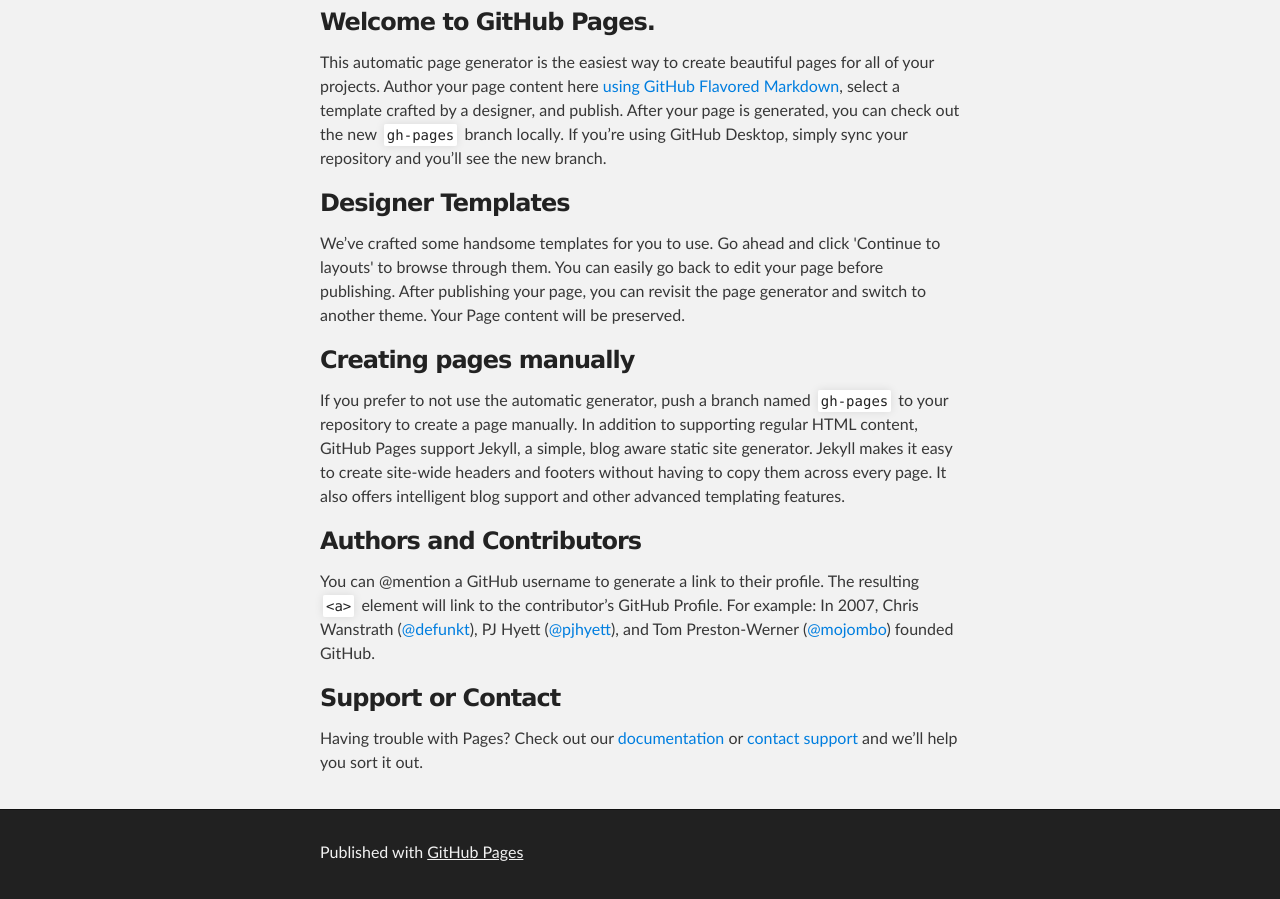
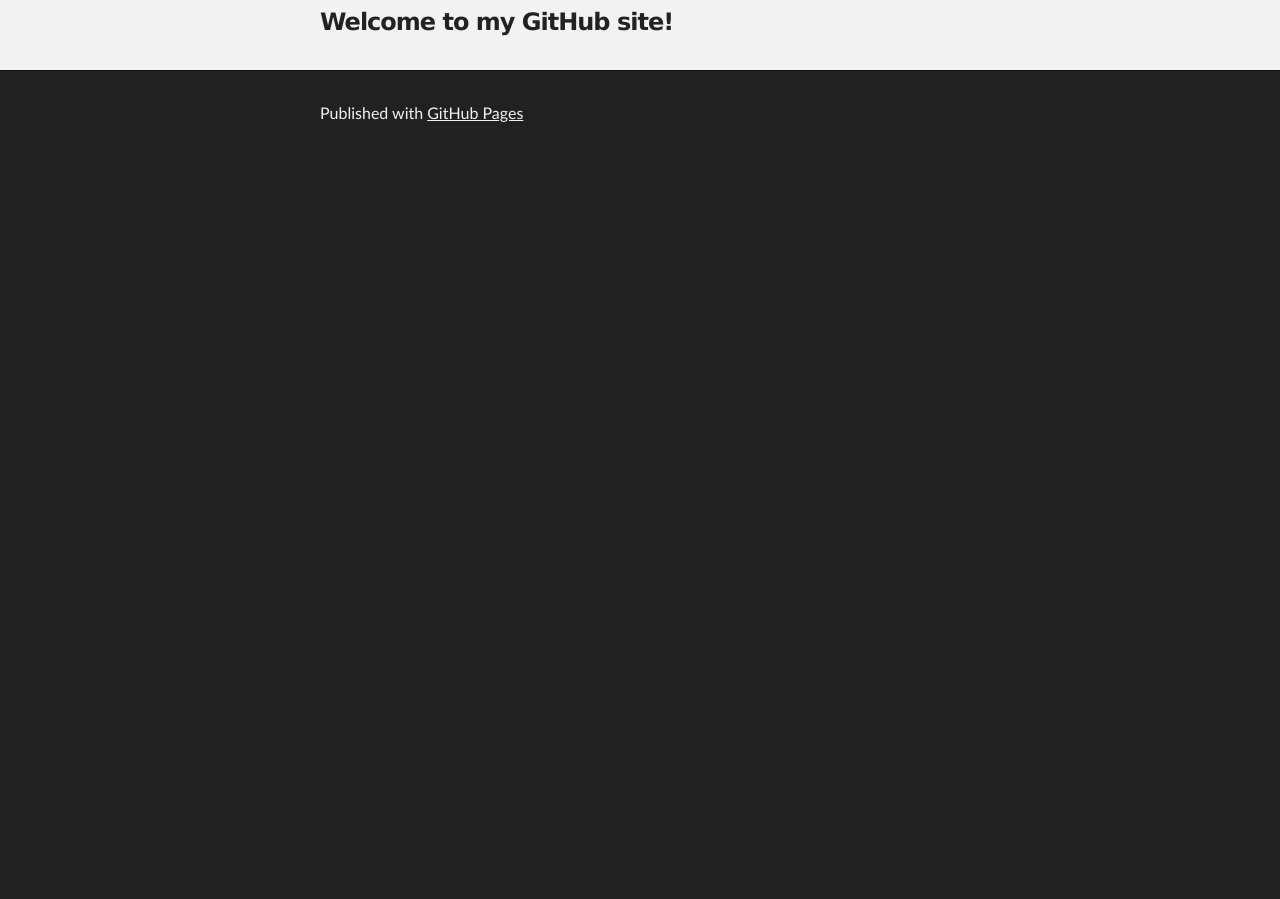
Before and after one commit to Pentiumerax/Pentiumerax.github.io, a plain HTML site: page index.html in a window 1280 px wide. Shown: the part 256-1155 px from the top of the page. After the commit the page ends 800 px from the top, so only its background shows below. Drawn offline with Linux system fonts and the light colour scheme.

Commit message:
Update index.html

```diff
--- a/index.html
+++ b/index.html
@@ -28,29 +28,7 @@
     <div id="main_content_wrap" class="outer">
       <section id="main_content" class="inner">
         <h3>
-<a id="welcome-to-github-pages" class="anchor" href="#welcome-to-github-pages" aria-hidden="true"><span aria-hidden="true" class="octicon octicon-link"></span></a>Welcome to GitHub Pages.</h3>
-
-<p>This automatic page generator is the easiest way to create beautiful pages for all of your projects. Author your page content here <a href="https://guides.github.com/features/mastering-markdown/">using GitHub Flavored Markdown</a>, select a template crafted by a designer, and publish. After your page is generated, you can check out the new <code>gh-pages</code> branch locally. If you’re using GitHub Desktop, simply sync your repository and you’ll see the new branch.</p>
-
-<h3>
-<a id="designer-templates" class="anchor" href="#designer-templates" aria-hidden="true"><span aria-hidden="true" class="octicon octicon-link"></span></a>Designer Templates</h3>
-
-<p>We’ve crafted some handsome templates for you to use. Go ahead and click 'Continue to layouts' to browse through them. You can easily go back to edit your page before publishing. After publishing your page, you can revisit the page generator and switch to another theme. Your Page content will be preserved.</p>
-
-<h3>
-<a id="creating-pages-manually" class="anchor" href="#creating-pages-manually" aria-hidden="true"><span aria-hidden="true" class="octicon octicon-link"></span></a>Creating pages manually</h3>
-
-<p>If you prefer to not use the automatic generator, push a branch named <code>gh-pages</code> to your repository to create a page manually. In addition to supporting regular HTML content, GitHub Pages support Jekyll, a simple, blog aware static site generator. Jekyll makes it easy to create site-wide headers and footers without having to copy them across every page. It also offers intelligent blog support and other advanced templating features.</p>
-
-<h3>
-<a id="authors-and-contributors" class="anchor" href="#authors-and-contributors" aria-hidden="true"><span aria-hidden="true" class="octicon octicon-link"></span></a>Authors and Contributors</h3>
-
-<p>You can @mention a GitHub username to generate a link to their profile. The resulting <code>&lt;a&gt;</code> element will link to the contributor’s GitHub Profile. For example: In 2007, Chris Wanstrath (<a href="https://github.com/defunkt" class="user-mention">@defunkt</a>), PJ Hyett (<a href="https://github.com/pjhyett" class="user-mention">@pjhyett</a>), and Tom Preston-Werner (<a href="https://github.com/mojombo" class="user-mention">@mojombo</a>) founded GitHub.</p>
-
-<h3>
-<a id="support-or-contact" class="anchor" href="#support-or-contact" aria-hidden="true"><span aria-hidden="true" class="octicon octicon-link"></span></a>Support or Contact</h3>
-
-<p>Having trouble with Pages? Check out our <a href="https://help.github.com/pages">documentation</a> or <a href="https://github.com/contact">contact support</a> and we’ll help you sort it out.</p>
+<i>Welcome to my GitHub site!</i>
       </section>
     </div>
 
```
